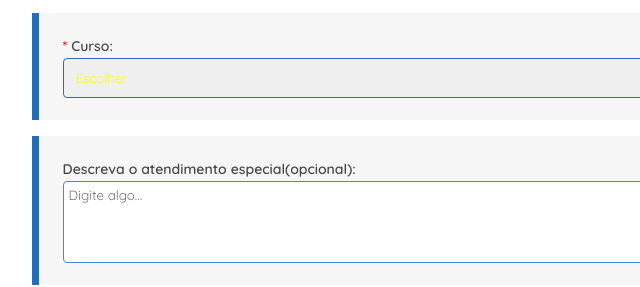
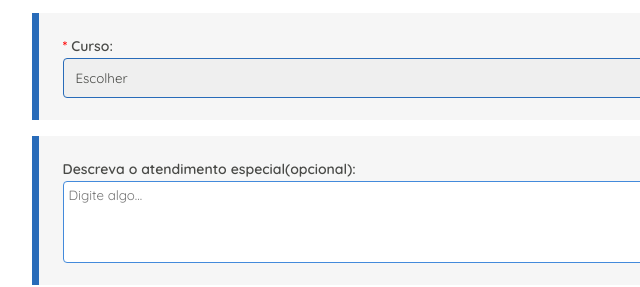
Before and after one commit to RalfHunter/formulario, a website built with Vite: page index.html in a window 1280 px wide. Shown: the part 502-789 px from the top of the page, 182-822 px from the left. Built offline with nearby package versions, Linux system fonts and the light colour scheme.

Commit message:
Removendo css desncessário

```diff
--- a/src/style.css
+++ b/src/style.css
@@ -201,9 +201,6 @@ form .dados:nth-child(6) textarea:nth-child(2){
   filter:brightness(0.8);
 }
 
-.dados select {
-  color: yellow;
-}
 /* MODO DARK SOULS */
 .info.dark, .dados.dark{
   background-color: #373636;
```
